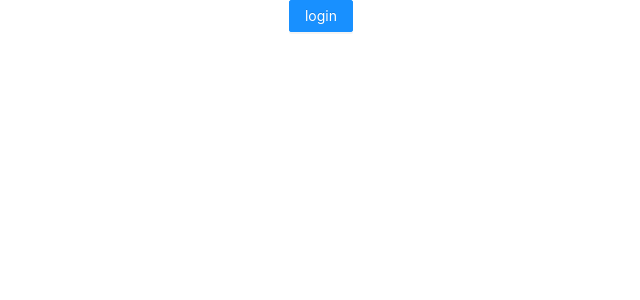
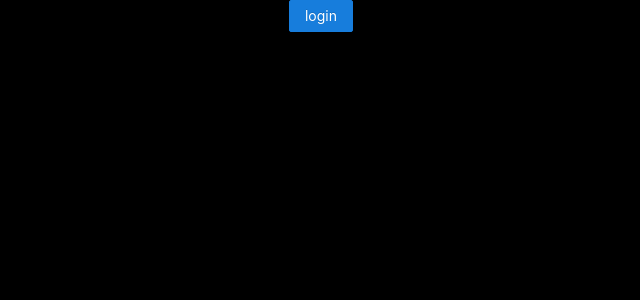
Before and after one commit to jcorderop/spring-boot-fullstack, a React (Create React App) app in the folder src/frontend/: page / in a window 1280 px wide. Shown: the top 300 px of the page, without its empty margins (319-959 px from the left). Built offline with nearby package versions, Linux system fonts and the light colour scheme.

Commit message:
added andt design - dark theme

```diff
--- a/src/frontend/src/App.css
+++ b/src/frontend/src/App.css
@@ -1,4 +1,4 @@
-@import "~antd/dist/antd.css";
+@import "~antd/dist/antd.dark.css";
 
 .App {
   text-align: center;
```
